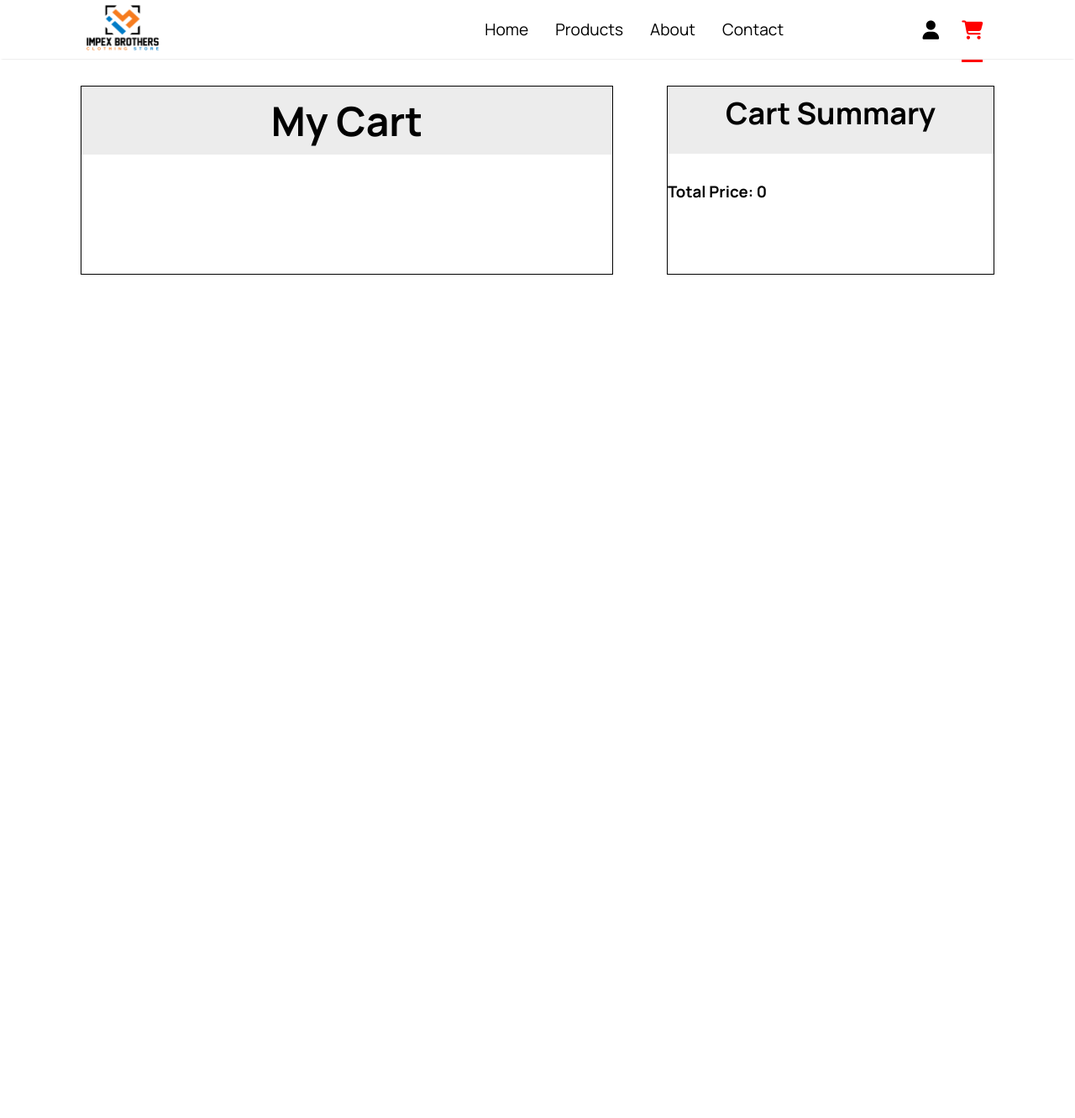
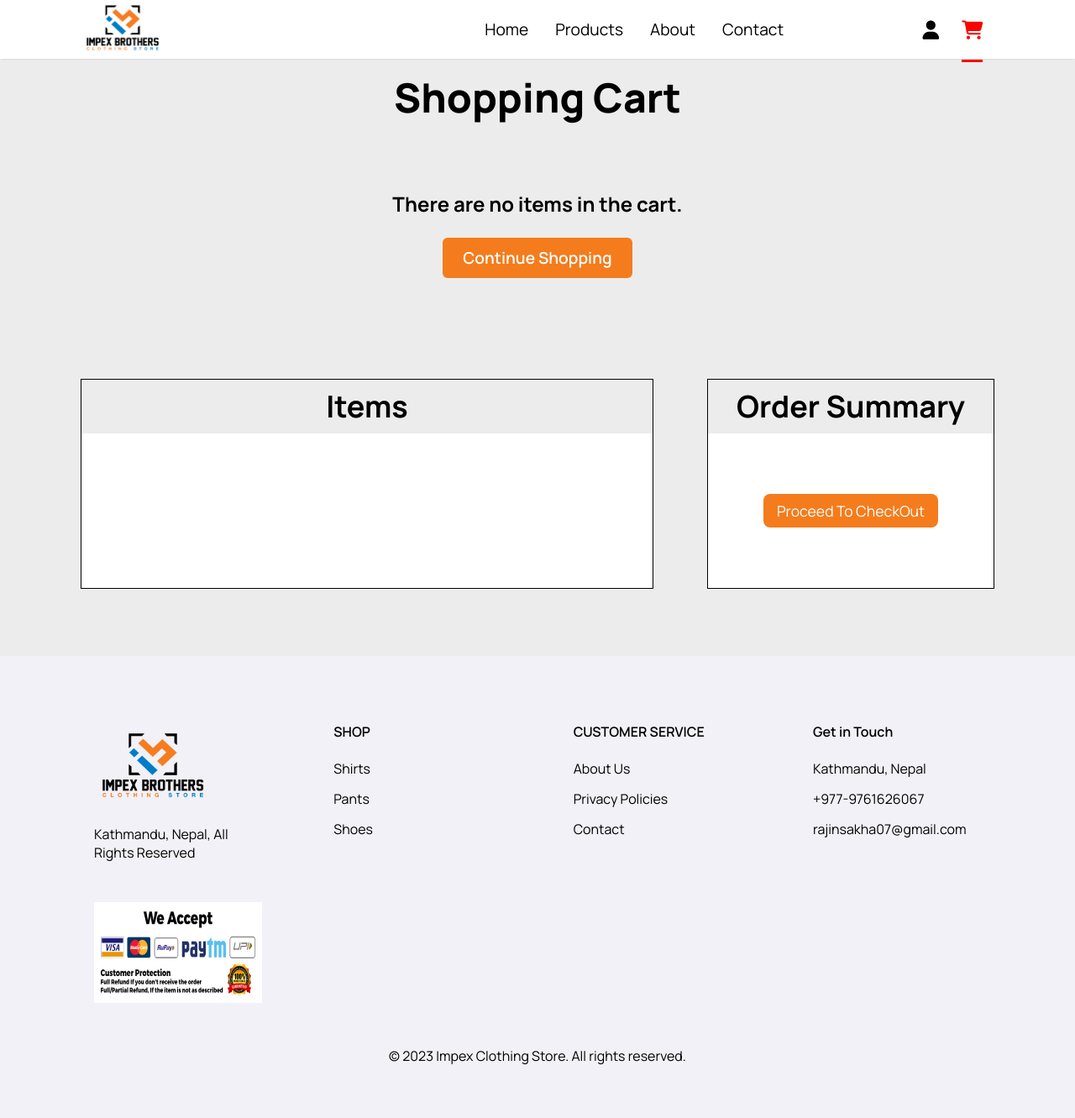
Before and after one commit to rajinsakha/ImpexGroceryStore, a PHP site: page /cart.html in a window 1280 px wide. Shown: the whole page at 84% size. Before the commit the page ends 327 px from the top, so only its background shows below. Run offline with PHP 8.4, Linux system fonts and the light colour scheme.

Commit message:
cart-page done

```diff
--- a/cart.css
+++ b/cart.css
@@ -1,7 +1,44 @@
+body{
+    background-color: #ececec;
+}
+
 .cart-image{
     height: 100px;
     width: 100px;
 }
+
+.cart-section-header{
+    display: flex;
+    justify-content: center;
+    align-items: center;
+    padding: 1rem 6rem;
+}
+
+.cart-section-header h1{
+    font-size: 48px;
+    line-height: 60px;
+    font-weight: 800;
+}
+
+.noItems{
+    display: flex;
+    flex-direction: column;
+    justify-content: center;
+    align-items: center;
+    margin: 4rem 0rem;
+}
+
+.noItems button{
+    background-color: #f47c1c;
+     color: #fff;
+     border: none;
+     border-radius: 6px;
+     font-size: 1.2rem;
+     font-weight: 600;
+     padding: 0.7rem 1.5rem;
+     margin: 1.5rem 0rem;
+     cursor: pointer;
+ }
 
 .cart-image img{
     height: 100%;
@@ -9,11 +46,10 @@
 }
 
 .cart-info{
-    padding: 2rem 6rem;
+    padding: 2rem 6rem 4rem 6rem;
     display: flex;
     flex-direction: row;
     justify-content: space-around;
-    /* align-items: center; */
 }
 
 .cart-items-container{
@@ -21,38 +57,24 @@
     flex: 1;
     margin-right: 4rem;
     min-width: 300px;
-}
-
-.no-items{
-    text-align: center;
-    padding: 2rem;
-}
-
-#my-cart{
-    width: 100%;
-    font-size: 48px;
-    padding: 0.5rem;
+    min-height: 250px;
     margin-bottom: 1rem;
-    text-align: center;
-    background-color: #ececec;
-
-}
-
-.my-cart-titles{
-    display: flex;
-    align-items: flex-start;
-   justify-content: flex-start;
-    margin-bottom: 1rem;
-    margin-left: 5rem;
-}
-
-.my-cart-titles h2{
-    margin-right: 10rem;
+    background-color: #fff;
 }
 
 
+.cart-items-container h2, .order-title h2{
+    width: 100%;
+    font-size: 36px;
+    line-height: 48px;
+    padding: 0.5rem;
+    text-align: center;
+    background-color: #ececec;
+}
+
 .cart-div{
     width: 100%;
+    margin-top: 1rem;
     padding: 1rem;
     display: flex;
     align-items: center;
@@ -64,18 +86,19 @@
 }
 
 .order-info{
-    width: 390px;
-    height: 225px;
     display: flex;
     flex-direction: column;
-    /* align-items: center;
-    justify-content: center; */
+    align-items: center;
+    text-align: center;
+    height: 250px;
     border: 1px solid black;
+    flex: 0.5;
+    background-color: #fff;
 }
 
 #itemNum{
     padding: 1rem;
-
+    margin-top: 1rem;
 }
 
 .order-title{
@@ -83,12 +106,26 @@
     background-color: #ececec;
 }
 
-.order-title h2{
-    font-size: 36px;
-    line-height: 48px;
-    text-align: center;
-    padding: 0.5rem;
-    margin-bottom: 1rem;
+.place-order button{
+    background-color: #f47c1c;
+    color: #fff;
+    border: none;
+    border-radius: 8px;
+    font-size: 1.1rem;
+    padding: 0.5rem 1rem;
+    margin: 1.5rem 0rem;
+    cursor: pointer;
+}
+
+.delete-btn{
+    background-color: orangered;
+    color: #fff;
+    border: none;
+    font-size: 1.2rem;
+    font-weight: 700;
+    padding: 8px 16px;
+    /* margin: 1.5rem 0rem; */
+    cursor: pointer;
 }
 
 @media screen and (max-width: 1050px){
@@ -97,7 +134,6 @@
     }
 
     .cart-items-container{
-        margin-bottom: 1rem;
         margin-right: 0rem;
     }
 }
--- a/cart.html
+++ b/cart.html
@@ -50,34 +50,83 @@
     </div>
   </div>
 
+
+<!-- Cart Section -->
+
+
+<!-- No Items -->
+  <div class="cart-section-header">
+    <h1>Shopping Cart</h1>
+  </div>
+
+  <div class="noItems">
+    <h2>There are no items in the cart.</h2>
+    <button><a href="./detailedProduct.html">Continue Shopping</a></button>
+  </div>
+
   <div class="cart-info">
+
+    <!-- Items Info Table -->
     <div class="cart-items-container">
-      <h1 id="my-cart">My Cart</h1>
-      <!-- <div class="my-cart-titles">
-      <h2>Product Details</h2>
-      <h2>Name</h2>
-      <h2>Price</h2>
-      </div> -->
-      <!-- <div class="line"></div> -->
-
+      <h2>Items</h2>
     </div>
 
+    <!-- Order Info Table -->
     <div class="order-info">
       <div class="order-title">
-        <h2>Cart Summary</h2>
+        <h2>Order Summary</h2>
       </div>
 
       <div class="total-items-info">
-        <h2 id="itemNum"></h2>
-        <h3 id="totalPrice">Total Price: 0 </h3>
+        <h3 id="itemNum"></h3>
+        <h3 id="totalPrice"></h3>
       </div>
 
-
+      <div class="place-order">
+        <button type="button"><a href="./checkout.html">Proceed To CheckOut</a></button>
+      </div>
 
     </div>
 
   </div>
+</div>
 
+<!-- Footer Section -->
+<div class="footer section-padding">
+  <div class="footer-links">
+    <div class="footer-links_logo">
+      <a href="#"><img src="./assets/IB.png" alt="logo" /></a>
+      <p>Kathmandu, Nepal, All Rights Reserved</p>
+    </div>
+    <div class="footer-links_div">
+      <h4><a href="./products.html">SHOP</a></h4>
+      <p><a href="./shirts.html">Shirts</a></p>
+      <p><a href="./pants.html">Pants</a></p>
+      <p><a href="./shoes.html">Shoes</a></p>
+    </div>
+
+    <div class="footer-links_div">
+      <h4>CUSTOMER SERVICE</h4>
+      <p>About Us</p>
+      <p>Privacy Policies</p>
+      <p>Contact</p>
+    </div>
+
+    <div class="footer-links_div">
+      <h4>Get in Touch</h4>
+      <p>Kathmandu, Nepal</p>
+      <p>+977-9761626067</p>
+      <p>rajinsakha07@gmail.com</p>
+    </div>
+
+    <div class="footer-payment_info">
+      <img src="./assets/pay.png" alt="payment" />
+    </div>
+  </div>
+  <div class="footer-copyright">
+    <p>&copy; 2023 Impex Clothing Store. All rights reserved.</p>
+  </div>
+</div>
 
 
   <script src="cart.js"></script>
--- a/cart.js
+++ b/cart.js
@@ -1,7 +1,9 @@
 window.addEventListener("DOMContentLoaded", () => {
+  const cartInfo = document.querySelector('.cart-info')
   const cartItemsContainer = document.querySelector(".cart-items-container");
   const itemNum = document.getElementById("itemNum");
   let totalPrice = document.getElementById("totalPrice");
+  const noItems = document.querySelector('.noItems');
 
   let cartProductData = JSON.parse(localStorage.getItem("cartProductData"));
   let price = 0;
@@ -24,13 +26,11 @@
   itemNum.textContent = `ITEMS: ${totalItems}`;
 
   if (cartProductData.length <= 0) {
-    const noItems = document.createElement("h1");
-    noItems.classList.add("no-items");
-    noItems.textContent = "There are no items in the cart.";
-    cartItemsContainer.appendChild(noItems);
-    itemNum.textContent = `ITEMS: 0`;
-  } else {
+    cartInfo.style.display = "none";
+  }
+   else {
     for (let i = 0; i < cartProductData.length; i++) {
+      noItems.style.display= "none";
       const cartItemDiv = document.createElement("div");
       cartItemDiv.classList.add("cart-div");
       cartItemDiv.setAttribute("id", `${cartProductData[i].index}`);
@@ -48,7 +48,7 @@
       cartItemImage.classList.add("cart-image");
 
       const deleteBtn = document.createElement("button");
-      deleteBtn.textContent = "Delete";
+      deleteBtn.textContent = "x";
       deleteBtn.classList.add("delete-btn");
 
       deleteBtn.addEventListener("click", () => {
@@ -74,6 +74,6 @@
     }
 
     let totalAmt = calculatePrice(cartProductData);
-    totalPrice.textContent = `Total Price: ${totalAmt}`;
+    totalPrice.textContent = `Total Price: Rs ${totalAmt}`;
   }
 });
--- a/detailedProduct.html
+++ b/detailedProduct.html
@@ -89,7 +89,7 @@
           <i class="fa-solid fa-star"></i>
           <i class="fa-solid fa-star-half-stroke"></i>
         </div>
-        <h4 class="product-price">RS 7000.00</h4>
+        <h4 class="product-price">Rs 7000.00</h4>
 
         <div class="line"></div>
 
```
Also changed, not shown: checkout.html (added, +102 -0 lines), index.html (+20 -7 lines), style.css (+81 -0 lines), assets/pngwing.com (2).png (added).
